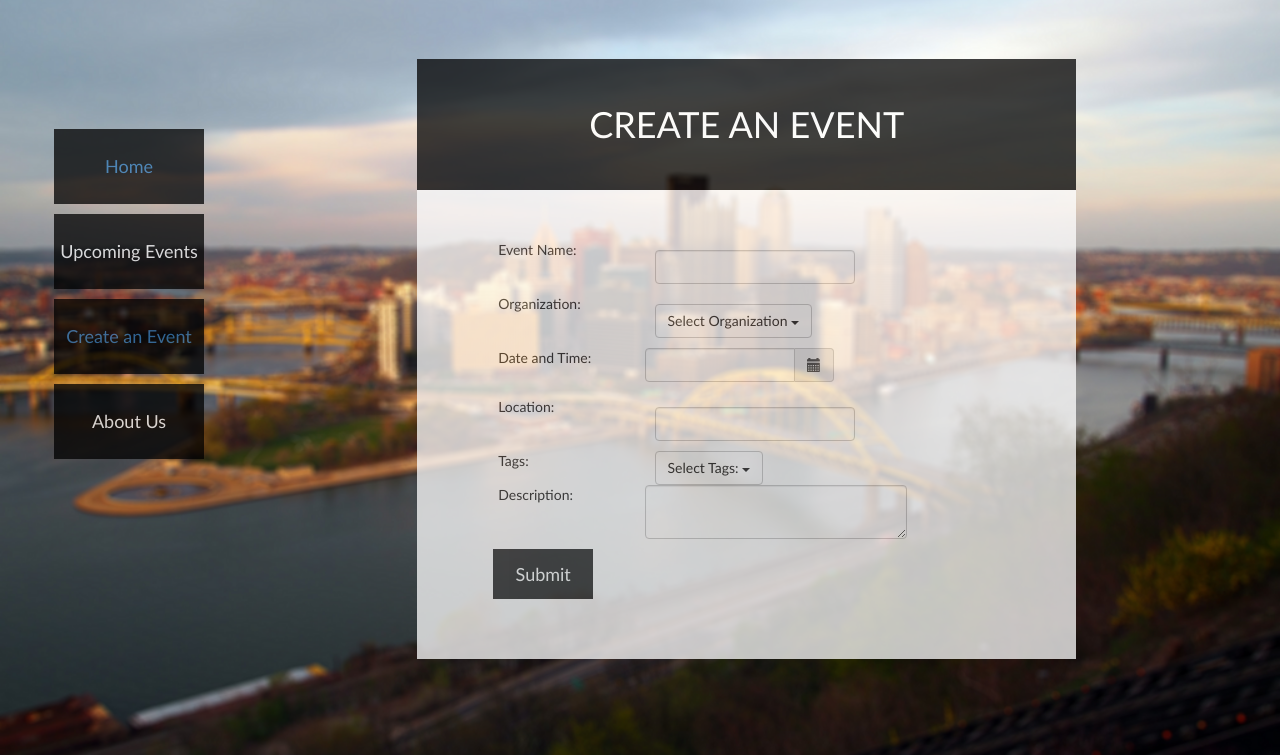
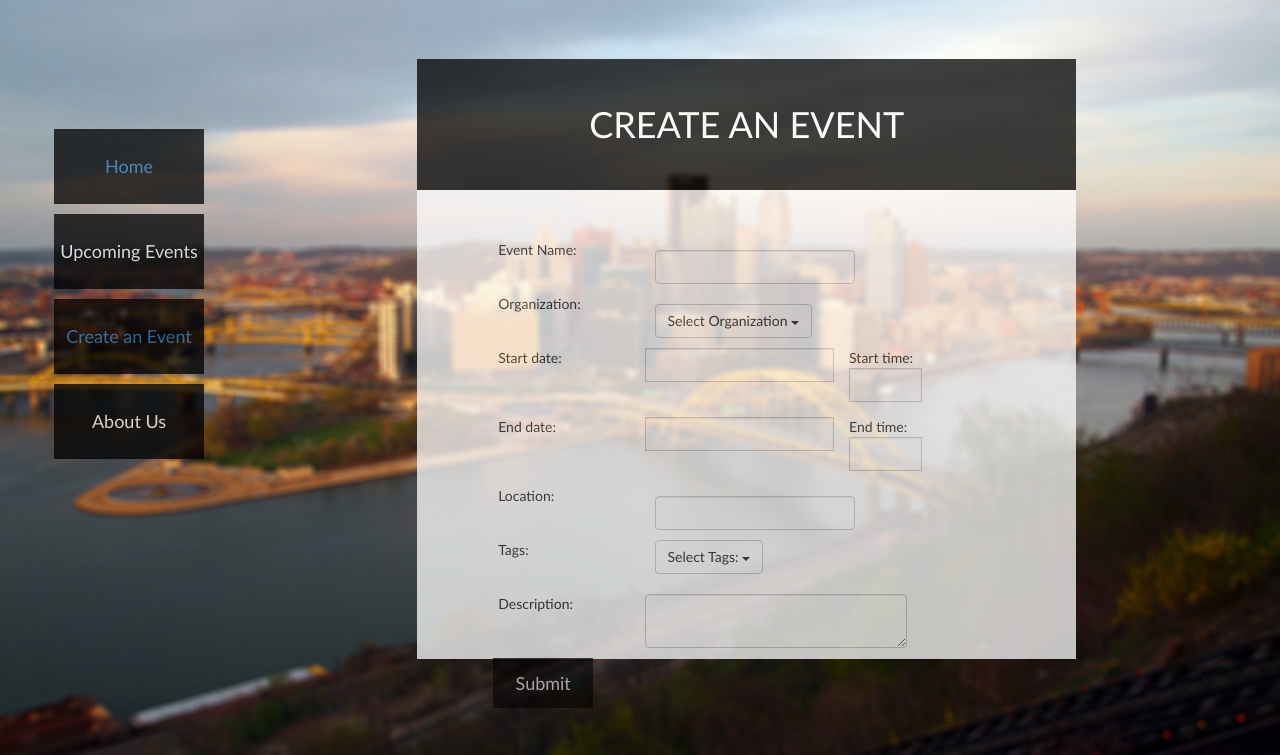
Before and after one commit to biggs0125/CoMmUnity, a Django app: template community/events/templates/create_event.html in a window 1280 px wide. Shown: the part 45-800 px from the top of the page. Run offline with Django 3.2, Linux system fonts and the light colour scheme; the template is opened without the code that fills it, so the values that code supplies are empty; some libraries are stand-ins or nearby versions.

Commit message:
Added start and end date/time

```diff
--- a/community/calendars/templates/calendars.html
+++ b/community/calendars/templates/calendars.html
@@ -1,5 +1,9 @@
 {% extends "base.html" %}
+{% load staticfiles %}
 
+<link rel="stylesheet" type="text/css" href="{% static "fullcalendar.min.css" %}">
+<script src="{% static "fullcalendar.min.js" %}"></script>
+<script src="{% static "calendar.js" %}"></script>
 {% block content %}
   <div class="content-area" id="calendar"></div>
 {% endblock %}
--- a/community/community/static/js/create_event.js
+++ /dev/null
@@ -1,32 +0,0 @@
-$(document).ready(function() {
-  $("#submit").click(function() {
-    console.log('name:' + $("#event-name").val());
-    console.log('date:' + $("#dtpicker input").val().split(' ')[0]);
-    console.log('time:' + $("#dtpicker input").val().split(' ')[1]);
-
-    var dt = moment($("#dtpicker input").val()).format('YYYY-MM-DD HH:mm');
-
-    $.ajax({
-      url: "http://localhost:8000/api/event/create",
-      method: "POST",
-      data: {
-        name: $("#event-name").val(),
-      location: $("#location").val(),
-      description: $("#description").val(),
-      //date: moment($("#dtpicker input").val().split(' ')[0]).format('YYYY-MM-DD'),
-      //time: moment($("#dtpicker input").val().split(' ')[1]).format('HH:mm'),
-      date: dt.split(' ')[0],
-      time: dt.split(' ')[1],
-      //tag: $("#tags").val(),
-      //organization: $("#organization").val()
-      },
-      error: function (){
-               console.log("Congrats you failed!");
-             },
-      success: function () {
-                 console.log("Ermahgerd I did it!");
-               }
-    });
-
-  });
-});
--- a/community/community/templates/base.html
+++ b/community/community/templates/base.html
@@ -9,17 +9,11 @@
     <link rel="stylesheet" type="text/css" href="{% static "bootstrap/dist/css/bootstrap.min.css" %}">
     <link rel="stylesheet" type="text/css" href="{% static "style.css" %}">
     <link rel="stylesheet" type="text/css" href="{% static "jquery-dist/jquery-ui.css" %}">
-    <link rel="stylesheet" type="text/css" href="{% static "jquery-dist/bootstrap-datetimepicker.css" %}">
-    <link rel="stylesheet" type="text/css" href="{% static "fullcalendar.min.css" %}">
 
     <script src="{% static "jquery-2.1.3.min.js" %}"></script>
     <script src="{% static "moment/moment.js" %}"></script>
     <script src="{% static "jquery-dist/jquery-ui.js" %}"></script>
     <script src="{% static "bootstrap/dist/js/bootstrap.min.js" %}"></script>
-    <script src="{% static "jquery-dist/bootstrap-datetimepicker.js" %}"></script>
-    <script type="text/javascript" src="{% static "js/create_event.js" %}"></script>
-    <script src="{% static "fullcalendar.min.js" %}"></script>
-    <script src="{% static "calendar.js" %}"></script>
   </head>
 
   <body class="clear">
--- /dev/null
+++ b/community/events/static/events/create_event.js
@@ -0,0 +1,32 @@
+$(document).ready(function() {
+    $('#start_date').datepicker();
+    $('#start_time').timepicker();
+    $('#end_date').datepicker();
+    $('#end_time').timepicker();
+
+    $("#submit").click(function() {
+
+	$.ajax({
+	    url: "http://localhost:8000/api/event/create",
+	    method: "POST",
+	    data: {
+		name: $("#event-name").val(),
+		location: $("#location").val(),
+		description: $("#description").val(),
+		start_date: moment($("#start_date").val()).format('YYYY-MM-DD'),
+		start_time: moment($("#start_time").val()).format('HH:mm'),
+		end_date: moment($("#end_date").val()).format('YYYY-MM-DD'),
+		end_time: moment($("#end_time").val()).format('HH:mm'),
+		//tag: $("#tags").val(),
+		//organization: $("#organization").val()
+	    },
+	    success: function () {
+		window.location.pathname = "/calendar";
+	    },
+	    error: function() {
+		alert("One or more fields were incorrect or blank.");
+	    }
+	});
+
+    });
+});
--- a/community/events/templates/create_event.html
+++ b/community/events/templates/create_event.html
@@ -1,7 +1,10 @@
 {% extends "base.html" %}
 
+{% load staticfiles %}
 {% block content %}
-
+<link rel="stylesheet" type="text/css" href="{% static "events/jquery.timepicker.css" %}">
+<script type="text/javascript" src="{% static "events/create_event.js" %}"></script>
+<script type="text/javascript" src="{% static "events/jquery.timepicker.min.js" %}"></script>
 <div class="center content-area">
   <div class="title">
     CREATE AN EVENT
@@ -36,26 +39,53 @@
       </div>
     </div>
 
-    <!-- Date and Time Row -->
+    <!-- Start Date and Time Row -->
     <div class="row">
       <div class="col-md-4">
-      Date and Time:
+	Start date:
       </div>
       <div class="col-md-6">
         <div class="form-group">
-          <div class='input-group date' id='dtpicker'>
-            <input type='text' class="form-control">
-            <span class="input-group-addon">
-              <span class="glyphicon glyphicon-calendar"></span>
-            </span>
+          <div class='input-group date'>
+            <input type='text' class="form-control" id='start_date'>
           </div>
         </div>
-        <script type="text/javascript">
-          $(function () {
-              console.log($('#dtpicker'));
-              $('#dtpicker').datetimepicker();
-          });
-        </script>
+      </div>
+      <div class="col-md-14">
+	Start time:
+      </div>
+      <div class="col-md-16">
+        <div class="form-group">
+          <div class="input-group">
+            <input type="text" class="form-control" id="start_time">
+          </div>
+        </div>
+      </div>
+      <script type="text/javascript">
+      </script>
+    </div>
+
+    <!-- End Date and Time Row -->
+    <div class="row">
+      <div class="col-md-4">
+	End date:
+      </div>
+      <div class="col-md-6">
+        <div class="form-group">
+          <div class='input-group date'>
+            <input type='text' class="form-control" id="end_date">
+          </div>
+        </div>
+      </div>
+      <div class="col-md-14">
+	End time:
+      </div>
+      <div class="col-md-16">
+        <div class="form-group">
+          <div class='input-group date'>
+            <input type='text' class="form-control" id="end_time">
+          </div>
+        </div>
       </div>
     </div>
 
@@ -90,7 +120,7 @@
         </div>
       </div>
     </div>
-
+    <br>
     <!-- Description Row -->
     <div class="row">
       <div class="col-md-4">
```
Also changed, not shown: community/events/static/events/jquery.timepicker.css (added, +72 -0 lines), community/calendars/static/calendars/calendar.js (renamed from community/community/static/calendar.js), community/events/static/events/jquery.timepicker.min.js (added).
